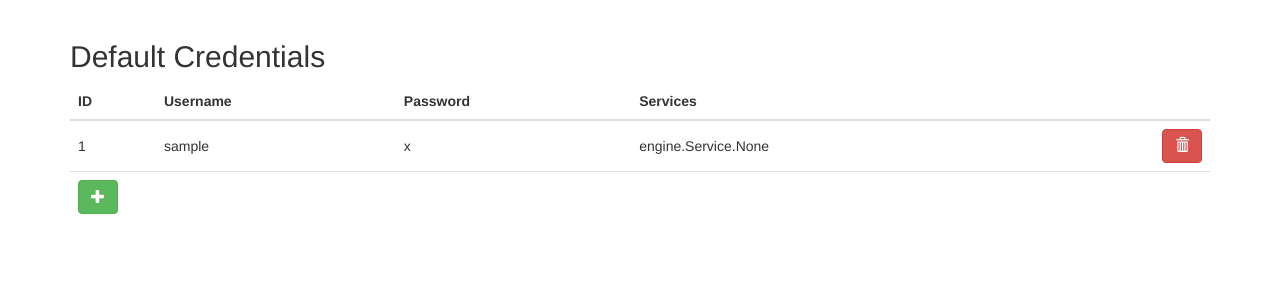
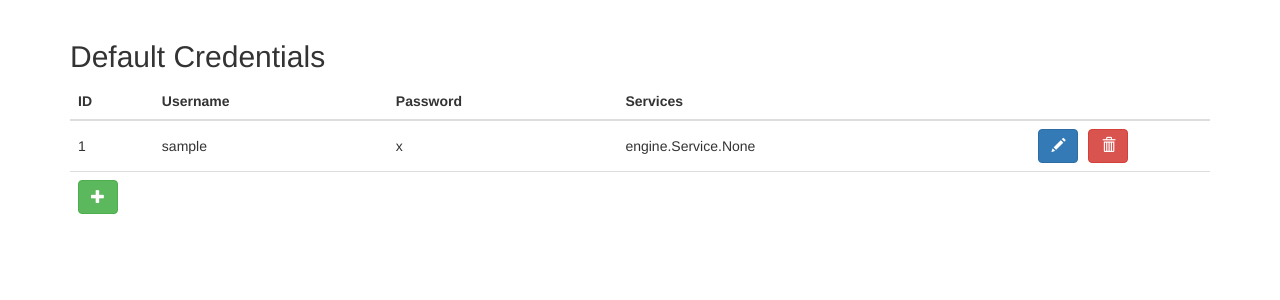
Before and after one commit to ainterr/scoring_engine, a Django app: template engine/templates/credentials.html in a window 1280 px wide. Shown: the part 51-351 px from the top of the page. Run offline with Django 3.2, Linux system fonts and the light colour scheme; the template is opened without the code that fills it: values that come from a table or form of the project are taken from there, others are empty; tables that the repository leaves empty hold one stand-in row (values such as "Sample post"); parts of the project's set-up code (start-up, migrations or seed data) failed here and were passed over; some libraries are stand-ins or nearby versions.

Commit message:
Edit button

```diff
--- a/engine/static/css/style.css
+++ b/engine/static/css/style.css
@@ -10,3 +10,7 @@
 .table .clickable-row {
     cursor: pointer;
 }
+
+.btn-pad {
+  margin:0px 5px 0px 5px;
+}
--- a/engine/templates/credentials.html
+++ b/engine/templates/credentials.html
@@ -25,11 +25,20 @@
 <td>{{ c.services }}</td>
 <td>
 <form method="post" action="{% url 'credentials' %}">
+  {% csrf_token %}
+  <input type='hidden' name='type' value='credential'/>
+  <input type='hidden' name='edit' value='true' />
+  <input type='hidden' name='id' value='{{ c.pk }}' />
+  <button class="btn btn-primary btn-pad pull-left">
+  <span class="glyphicon glyphicon-pencil"></span>
+  </button>
+</form>
+<form method="post" action="{% url 'credentials' %}">
 {% csrf_token %}
 <input type='hidden' name='type' value='credential' />
 <input type='hidden' name='delete' value='true' />
 <input type='hidden' name='id' value='{{ c.pk }}' />
-<button class="btn btn-danger pull-right">
+<button class="btn btn-danger btn-pad">
 <span class="glyphicon glyphicon-trash"></span>
 </button>
 </form>
```
